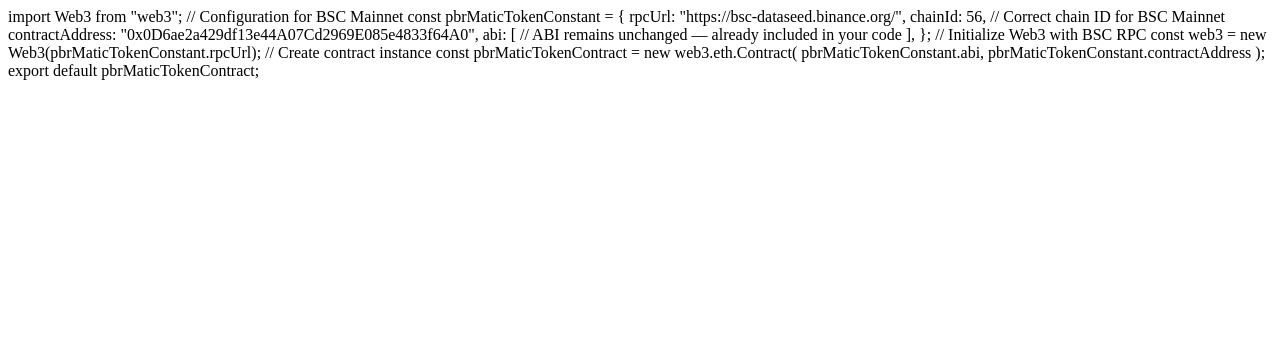
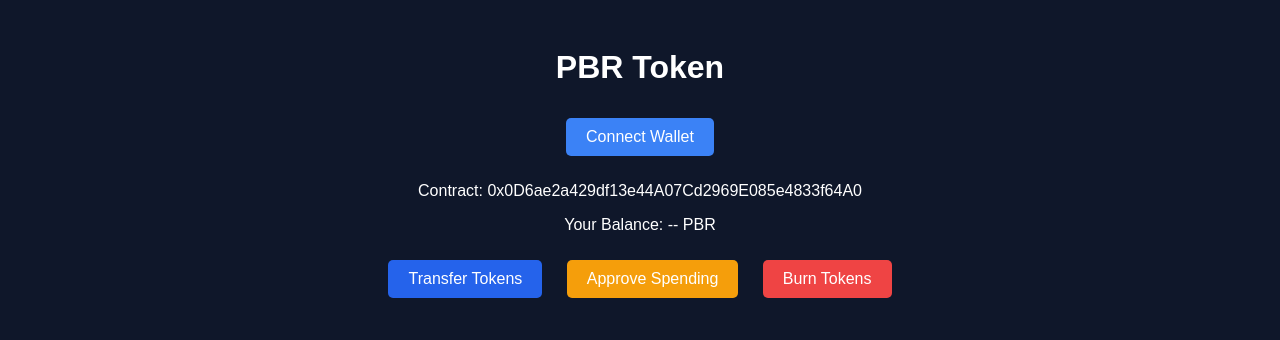
Before and after one commit to ameer12/Stad, a plain HTML site: page index.html in a window 1280 px wide. Drawn offline with Linux system fonts and the light colour scheme.

Commit message:
Update index.html

```diff
--- a/index.html
+++ b/index.html
@@ -1,22 +1,65 @@
-import Web3 from "web3";
+<!DOCTYPE html>
+<html lang="en">
+<head>
+  <meta charset="UTF-8" />
+  <meta name="viewport" content="width=device-width, initial-scale=1.0" />
+  <title>PBR Token Interface</title>
+  <script src="https://cdn.jsdelivr.net/npm/web3@1.8.2/dist/web3.min.js"></script>
+  <style>
+    body {
+      background-color: #0f172a;
+      color: white;
+      font-family: Arial, sans-serif;
+      text-align: center;
+      padding: 20px;
+    }
+    button {
+      margin: 10px;
+      padding: 10px 20px;
+      border: none;
+      border-radius: 5px;
+      font-size: 16px;
+      cursor: pointer;
+    }
+    .connect { background-color: #3b82f6; color: white; }
+    .transfer { background-color: #2563eb; color: white; }
+    .approve { background-color: #f59e0b; color: white; }
+    .burn { background-color: #ef4444; color: white; }
+  </style>
+</head>
+<body>
+  <h1>PBR Token</h1>
+  <button class="connect" onclick="connectWallet()">Connect Wallet</button>
+  <p id="contractAddress">Contract: 0x0D6ae2a429df13e44A07Cd2969E085e4833f64A0</p>
+  <p id="balance">Your Balance: -- PBR</p>
+  <button class="transfer" onclick="transferTokens()">Transfer Tokens</button>
+  <button class="approve" onclick="approveSpending()">Approve Spending</button>
+  <button class="burn" onclick="burnTokens()">Burn Tokens</button>
 
-// Configuration for BSC Mainnet
-const pbrMaticTokenConstant = {
-  rpcUrl: "https://bsc-dataseed.binance.org/",
-  chainId: 56, // Correct chain ID for BSC Mainnet
-  contractAddress: "0x0D6ae2a429df13e44A07Cd2969E085e4833f64A0",
-  abi: [
-    // ABI remains unchanged — already included in your code
-  ],
-};
+  <script>
+    async function connectWallet() {
+      if (window.ethereum) {
+        await window.ethereum.request({ method: "eth_requestAccounts" });
+        const accounts = await window.ethereum.request({ method: "eth_accounts" });
+        const userAddress = accounts[0];
+        document.getElementById("balance").innerText = "Your Balance: (connected)";
+        alert("Wallet connected: " + userAddress);
+      } else {
+        alert("Please install MetaMask!");
+      }
+    }
 
-// Initialize Web3 with BSC RPC
-const web3 = new Web3(pbrMaticTokenConstant.rpcUrl);
+    function transferTokens() {
+      alert("Transfer function triggered");
+    }
 
-// Create contract instance
-const pbrMaticTokenContract = new web3.eth.Contract(
-  pbrMaticTokenConstant.abi,
-  pbrMaticTokenConstant.contractAddress
-);
+    function approveSpending() {
+      alert("Approve function triggered");
+    }
 
-export default pbrMaticTokenContract;
+    function burnTokens() {
+      alert("Burn function triggered");
+    }
+  </script>
+</body>
+  </html>
```
